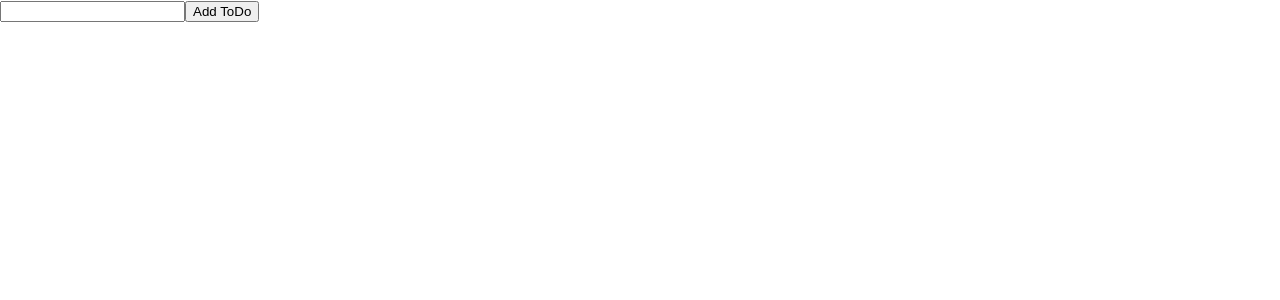
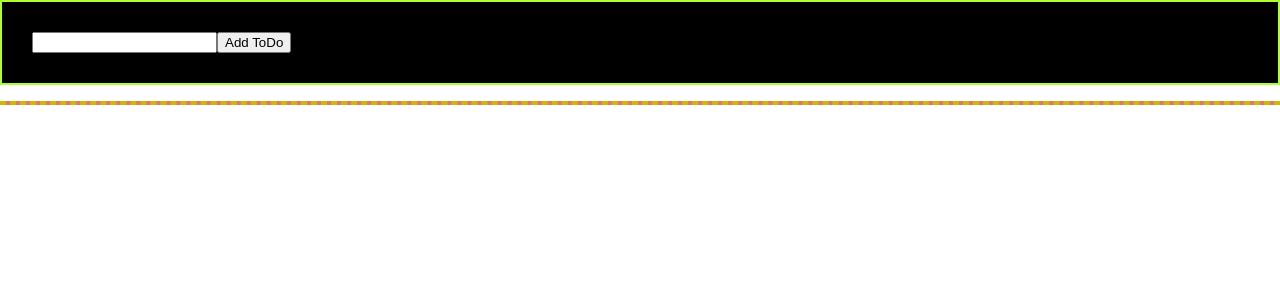
Before and after one commit to Lubov1506/remember, a React (Create React App) app: page / in a window 1280 px wide. Shown: the top 300 px of the page. Built offline with nearby package versions, Linux system fonts and the light colour scheme.

Commit message:
ToDoList done

```diff
--- a/package.json
+++ b/package.json
@@ -7,6 +7,7 @@
     "@testing-library/react": "^13.3.0",
     "@testing-library/user-event": "^13.5.0",
     "animate.css": "^4.1.1",
+    "classnames": "^2.3.1",
     "react": "^18.2.0",
     "react-dom": "^18.2.0",
     "react-scripts": "5.0.1",
--- /dev/null
+++ b/src/components/ToDoList/FormToDo/FormToDo.module.css
@@ -0,0 +1,15 @@
+.container{
+display: flex;
+flex-direction: row;
+background-color: black;
+padding: 30px;
+border: 2px solid greenyellow;
+}
+.inputNormal{
+    background-color: azure;
+
+}
+.inputInvalid{
+    border: 2px solid red;
+    background-color: wheat;
+}
--- a/src/components/ToDoList/FormToDo/index.js
+++ b/src/components/ToDoList/FormToDo/index.js
@@ -1,14 +1,22 @@
 import React, { Component } from 'react'
+import styles from './FormToDo.module.css'
+import CN from 'classnames'
 
 class FormToDo extends Component {
   constructor (props) {
     super(props)
     this.state = {
-      todo: ''
+      todo: '',
+      isValid: true
     }
   }
   inputHandler = event => {
     const { name, value } = event.target
+    if(value.includes(' ')){
+      this.setState({
+        isValid: false
+      })
+    }
     this.setState({
       [name]: value
     })
@@ -22,13 +30,17 @@ class FormToDo extends Component {
     })
   }
   render () {
+    const inputClassName = CN(styles.inputNorma, {
+      [styles.inputInvalid]: !this.state.isValid
+    })
     return (
-      <form onSubmit={this.submitHandler}>
+      <form onSubmit={this.submitHandler} className={styles.container}>
         <input
           type='text'
           name='todo'
           onChange={this.inputHandler}
           value={this.state.todo}
+          className={inputClassName}
         />
         <button type='submit'>Add ToDo</button>
       </form>
--- /dev/null
+++ b/src/components/ToDoList/List/List.module.css
@@ -0,0 +1,7 @@
+.container{
+    display: flex;
+    flex-direction: column;
+    background-color: rgb(230, 114, 114);
+
+    border: 2px dashed rgb(197, 190, 0);
+    }
--- a/src/components/ToDoList/List/index.js
+++ b/src/components/ToDoList/List/index.js
@@ -1,11 +1,12 @@
 import React from 'react';
+import styles from './List.module.css'
 
 const List = (props) => {
    const liArray = props.toDos.map((elem, id)=>{
 return <li key={id}>{elem}</li>
     })
     return (
-        <ul>
+        <ul className={styles.container}>
             {liArray}
         </ul>
     );
--- a/src/components/ToDoList/index.js
+++ b/src/components/ToDoList/index.js
@@ -1,6 +1,7 @@
 import React, { Component } from 'react'
 import FormToDo from './FormToDo'
 import List from './List'
+import styles from './ToDoList.module.css'
 
 class ToDoList extends Component {
   constructor (props) {
```
Also changed, not shown: src/components/ToDoList/ToDoList.module.css (added), 1 other file (tests, documents, lock files or other folders).
